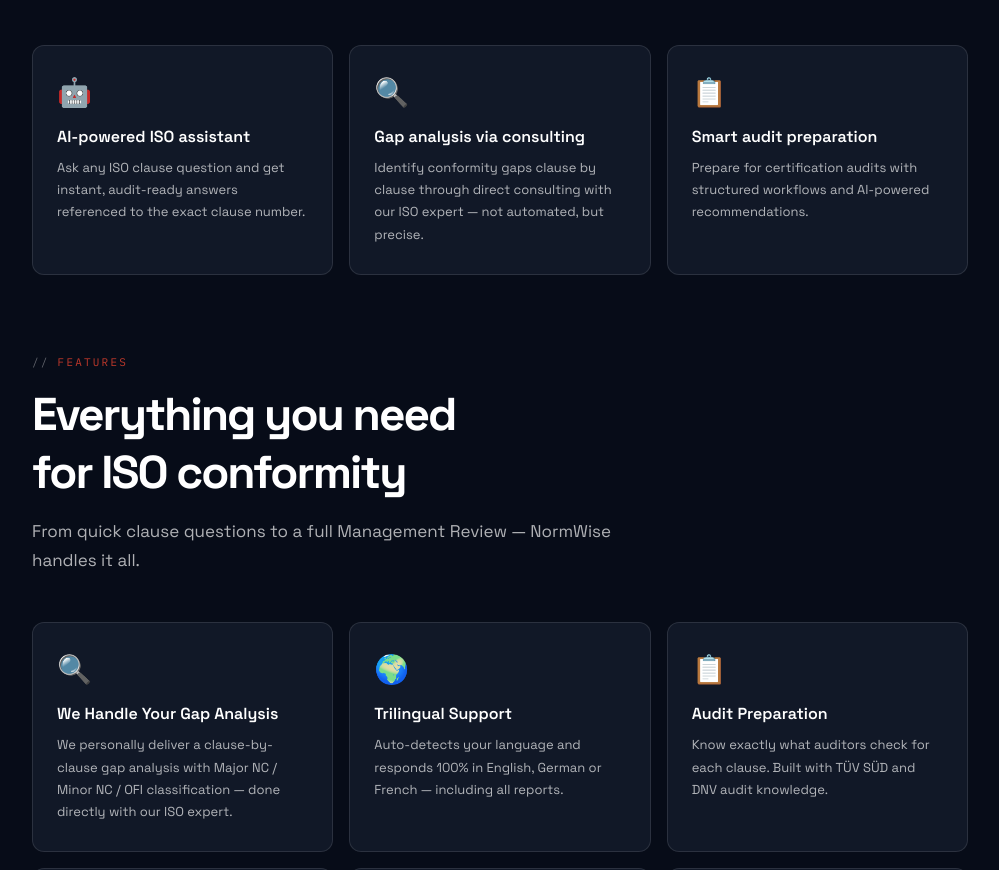
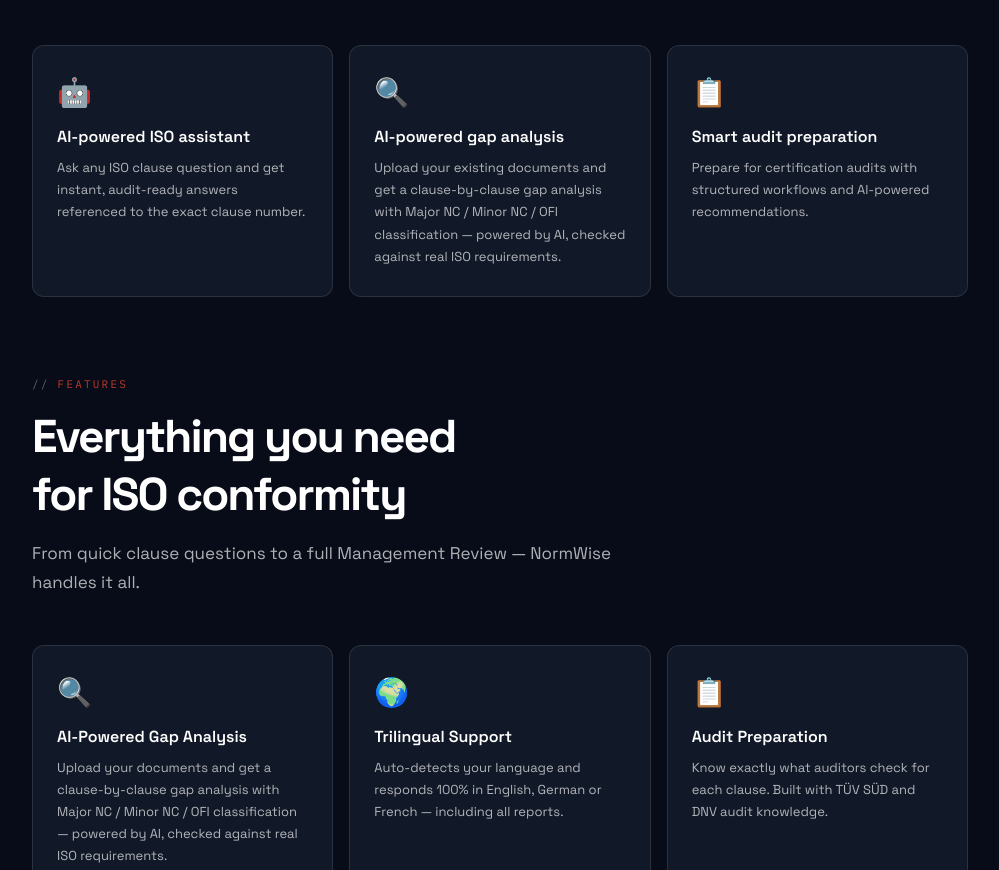
Before and after one commit to AlinaBrunen/normwise, a website: page index.html in a window 1280 px wide. Shown: the part 2391-3261 px from the top of the page, without its empty margins (140-1139 px from the left). Drawn offline with Linux system fonts and the light colour scheme.

Commit message:
Add files via upload

```diff
--- a/index.html
+++ b/index.html
@@ -289,13 +289,13 @@ const T = {
     solutionLead:'NormWise is an AI-powered ISO requirements platform for your entire QMS &mdash; in English, German and French. Think of it as <strong style="color:var(--red)">ChatGPT for ISO requirements.</strong>',
     solutions:[
       {icon:'&#129302;',h:'AI-powered ISO assistant',p:'Ask any ISO clause question and get instant, audit-ready answers referenced to the exact clause number.'},
-      {icon:'&#128269;',h:'Gap analysis via consulting',p:'Identify conformity gaps clause by clause through direct consulting with our ISO expert &mdash; not automated, but precise.'},
+      {icon:'&#128269;',h:'AI-powered gap analysis',p:'Upload your existing documents and get a clause-by-clause gap analysis with Major NC / Minor NC / OFI classification &mdash; powered by AI, checked against real ISO requirements.'},
       {icon:'&#128203;',h:'Smart audit preparation',p:'Prepare for certification audits with structured workflows and AI-powered recommendations.'}
     ],
     featuresChip:'features', featuresH2:'Everything you need<br/>for ISO conformity',
     featuresLead:'From quick clause questions to a full Management Review &mdash; NormWise handles it all.',
     features:[
-      {icon:'&#128269;',h:'We Handle Your Gap Analysis',p:'We personally deliver a clause-by-clause gap analysis with Major NC / Minor NC / OFI classification &mdash; done directly with our ISO expert.'},
+      {icon:'&#128269;',h:'AI-Powered Gap Analysis',p:'Upload your documents and get a clause-by-clause gap analysis with Major NC / Minor NC / OFI classification &mdash; powered by AI, checked against real ISO requirements.'},
       {icon:'&#127757;',h:'Trilingual Support',p:'Auto-detects your language and responds 100% in English, German or French &mdash; including all reports.'},
       {icon:'&#128203;',h:'Audit Preparation',p:'Know exactly what auditors check for each clause. Built with T&Uuml;V S&Uuml;D and DNV audit knowledge.'},
       {icon:'&#128202;',h:'Word &amp; Excel Reports',p:'Generate professional gap analysis reports and action plans ready to share with management.'},
@@ -323,7 +323,7 @@ const T = {
     plans:[
       {name:'Starter',price:'&euro;97',period:'/yr',users:'1 user &middot; 150 questions/month',features:['AI Q&A on ISO 9001, 14001 &amp; 45001','DE/EN/FR','Incl. 2026/2027 draft','All required documents for ISO 9001, 14001 &amp; 45001 (DE/EN/FR)','Email support (48h)'],btn:'Test for Free',btnClass:'sec',link:'register.html?plan=starter'},
       {name:'Professional',price:'&euro;199',period:'/yr',users:'3 users &middot; 750 questions/month',features:['Everything in Starter','Masterplan interview &mdash; AI fills it out for you','Priority support'],btn:'Test for Free',btnClass:'sec',link:'register.html?plan=pro'},
-      {name:'Expert',price:'&euro;499',period:'/yr',users:'5 users &middot; 3,000 questions/month',features:['Everything in Professional','AI-guided Management Review assistant','We handle your Gap Analysis for you','Personal onboarding call with our ISO expert','Same-day support'],btn:'Test for Free',btnClass:'pri',link:'register.html?plan=expert',hot:true,badge:'Most Popular'}
+      {name:'Expert',price:'&euro;499',period:'/yr',users:'5 users &middot; 3,000 questions/month',features:['Everything in Professional','AI-guided Management Review assistant','AI-powered Gap Analysis from your uploaded documents','Personal onboarding call with our ISO expert','Same-day support'],btn:'Test for Free',btnClass:'pri',link:'register.html?plan=expert',hot:true,badge:'Most Popular'}
     ],
     trialNote:'// all_plans_include_5_free_questions &middot; no_card_needed_for_demo &middot; cancel_anytime',
     testimonialsChip:'testimonials', testimonialsH2:'Trusted by quality professionals',
@@ -357,7 +357,7 @@ const T = {
     featuresChip:'funktionen', featuresH2:'Alles, was Sie f&uuml;r<br/>ISO-Konformit&auml;t brauchen',
     featuresLead:'Von schnellen Klauselfragen bis zum vollst&auml;ndigen Management Review &mdash; NormWise &uuml;bernimmt alles.',
     features:[
-      {icon:'&#128269;',h:'Wir &uuml;bernehmen Ihre Gap-Analyse',p:'Wir liefern pers&ouml;nlich eine klauselgenaue Gap-Analyse mit Major NC / Minor NC / VfV-Klassifikation &mdash; direkt mit unserer ISO-Expertin.'},
+      {icon:'&#128269;',h:'KI-gest&uuml;tzte Gap-Analyse',p:'Laden Sie Ihre Dokumente hoch und erhalten Sie eine klauselgenaue Gap-Analyse mit Major NC / Minor NC / VfV-Klassifikation &mdash; durch KI ausgewertet, gepr&uuml;ft gegen die echten ISO-Anforderungen.'},
       {icon:'&#127757;',h:'Dreisprachiger Support',p:'Erkennt automatisch Ihre Sprache und antwortet vollst&auml;ndig auf Deutsch, Englisch oder Franz&ouml;sisch.'},
       {icon:'&#128203;',h:'Auditvorbereitung',p:'Wissen Sie genau, was Auditoren bei jeder Klausel pr&uuml;fen. Mit T&Uuml;V S&Uuml;D- und DNV-Auditwissen.'},
       {icon:'&#128202;',h:'Word- &amp; Excel-Berichte',p:'Erstellen Sie professionelle Gap-Analyse-Berichte und Ma&szlig;nahmenpl&auml;ne auf Knopfdruck.'},
@@ -385,7 +385,7 @@ const T = {
     plans:[
       {name:'Starter',price:'&euro;97',period:'/Jahr',users:'1 Nutzer &middot; 150 Fragen/Monat',features:['KI-Q&A zu ISO 9001, 14001 &amp; 45001','DE/EN/FR','Inkl. Entwurf 2026/2027','Alle notwendigen Dokumente f&uuml;r ISO 9001, 14001 &amp; 45001 (DE/EN/FR)','E-Mail-Support (48h)'],btn:'Kostenlos testen',btnClass:'sec',link:'register.html?plan=starter'},
       {name:'Professional',price:'&euro;199',period:'/Jahr',users:'3 Nutzer &middot; 750 Fragen/Monat',features:['Alles aus Starter','Masterplan-Interview &ndash; KI f&uuml;llt automatisch aus','Priorit&auml;ts-Support'],btn:'Kostenlos testen',btnClass:'sec',link:'register.html?plan=pro'},
-      {name:'Expert',price:'&euro;499',period:'/Jahr',users:'5 Nutzer &middot; 3.000 Fragen/Monat',features:['Alles aus Professional','KI-gef&uuml;hrter Management-Review-Assistent','Wir &uuml;bernehmen Ihre Gap-Analyse pers&ouml;nlich','Pers&ouml;nlicher Onboarding-Call mit unserer ISO-Expertin','Same-Day-Support'],btn:'Kostenlos testen',btnClass:'pri',link:'register.html?plan=expert',hot:true,badge:'Beliebteste'}
+      {name:'Expert',price:'&euro;499',period:'/Jahr',users:'5 Nutzer &middot; 3.000 Fragen/Monat',features:['Alles aus Professional','KI-gef&uuml;hrter Management-Review-Assistent','KI-gest&uuml;tzte Gap-Analyse aus Ihren hochgeladenen Dokumenten','Pers&ouml;nlicher Onboarding-Call mit unserer ISO-Expertin','Same-Day-Support'],btn:'Kostenlos testen',btnClass:'pri',link:'register.html?plan=expert',hot:true,badge:'Beliebteste'}
     ],
     trialNote:'// alle_pl&auml;ne_inkl_5_fragen_gratis &middot; keine_kreditkarte_f&uuml;r_demo &middot; jederzeit_k&uuml;ndbar',
     testimonialsChip:'referenzen', testimonialsH2:'Vertrauen von Qualit&auml;tsfachleuten',
@@ -419,7 +419,7 @@ const T = {
     featuresChip:'fonctionnalit&eacute;s', featuresH2:'Tout ce dont vous avez besoin<br/>pour la conformit&eacute; ISO',
     featuresLead:'Des questions rapides sur les clauses &agrave; la Revue de Direction compl&egrave;te &mdash; NormWise g&egrave;re tout.',
     features:[
-      {icon:'&#128269;',h:'Nous r&eacute;alisons votre analyse des &eacute;carts',p:'Nous fournissons personnellement une analyse clause par clause avec classification NC Majeure / Mineure / OFI &mdash; directement avec notre experte ISO.'},
+      {icon:'&#128269;',h:'Analyse des &eacute;carts par IA',p:'T&eacute;l&eacute;chargez vos documents et obtenez une analyse clause par clause avec classification NC Majeure / Mineure / OFI &mdash; r&eacute;alis&eacute;e par IA, v&eacute;rifi&eacute;e par rapport aux exigences ISO r&eacute;elles.'},
       {icon:'&#127757;',h:'Support trilingue',p:'D&eacute;tecte automatiquement votre langue et r&eacute;pond &agrave; 100% en fran&ccedil;ais, allemand ou anglais.'},
       {icon:'&#128203;',h:'Pr&eacute;paration aux audits',p:'Sachez exactement ce que les auditeurs v&eacute;rifient pour chaque clause.'},
       {icon:'&#128202;',h:'Rapports Word &amp; Excel',p:'G&eacute;n&eacute;rez des rapports professionnels et plans d\'action pr&ecirc;ts &agrave; partager avec la direction.'},
@@ -447,7 +447,7 @@ const T = {
     plans:[
       {name:'Starter',price:'&euro;97',period:'/an',users:'1 utilisateur &middot; 150 questions/mois',features:['IA Q&R sur ISO 9001, 14001 &amp; 45001','DE/EN/FR','Incl. projet 2026/2027','Tous les documents obligatoires ISO 9001, 14001 &amp; 45001 (DE/EN/FR)','Support e-mail (48h)'],btn:'Essai gratuit',btnClass:'sec',link:'register.html?plan=starter'},
       {name:'Professional',price:'&euro;199',period:'/an',users:'3 utilisateurs &middot; 750 questions/mois',features:['Tout du Starter','Interview Plan Directeur &mdash; l\'IA le remplit pour vous','Support prioritaire'],btn:'Essai gratuit',btnClass:'sec',link:'register.html?plan=pro'},
-      {name:'Expert',price:'&euro;499',period:'/an',users:'5 utilisateurs &middot; 3 000 questions/mois',features:['Tout du Professional','Assistant Revue de Direction guid&eacute; par IA','Nous r&eacute;alisons votre analyse des &eacute;carts pour vous','Appel d\'onboarding personnalis&eacute; avec notre experte ISO','Support m&ecirc;me jour'],btn:'Essai gratuit',btnClass:'pri',link:'register.html?plan=expert',hot:true,badge:'Plus populaire'}
+      {name:'Expert',price:'&euro;499',period:'/an',users:'5 utilisateurs &middot; 3 000 questions/mois',features:['Tout du Professional','Assistant Revue de Direction guid&eacute; par IA','Analyse des &eacute;carts par IA &agrave; partir de vos documents t&eacute;l&eacute;charg&eacute;s','Appel d\'onboarding personnalis&eacute; avec notre experte ISO','Support m&ecirc;me jour'],btn:'Essai gratuit',btnClass:'pri',link:'register.html?plan=expert',hot:true,badge:'Plus populaire'}
     ],
     trialNote:'// tous_les_plans_incluent_5_questions_gratuites &middot; sans_carte_pour_d&eacute;mo &middot; r&eacute;siliation_libre',
     testimonialsChip:'t&eacute;moignages', testimonialsH2:'La confiance des professionnels de la qualit&eacute;',
```
